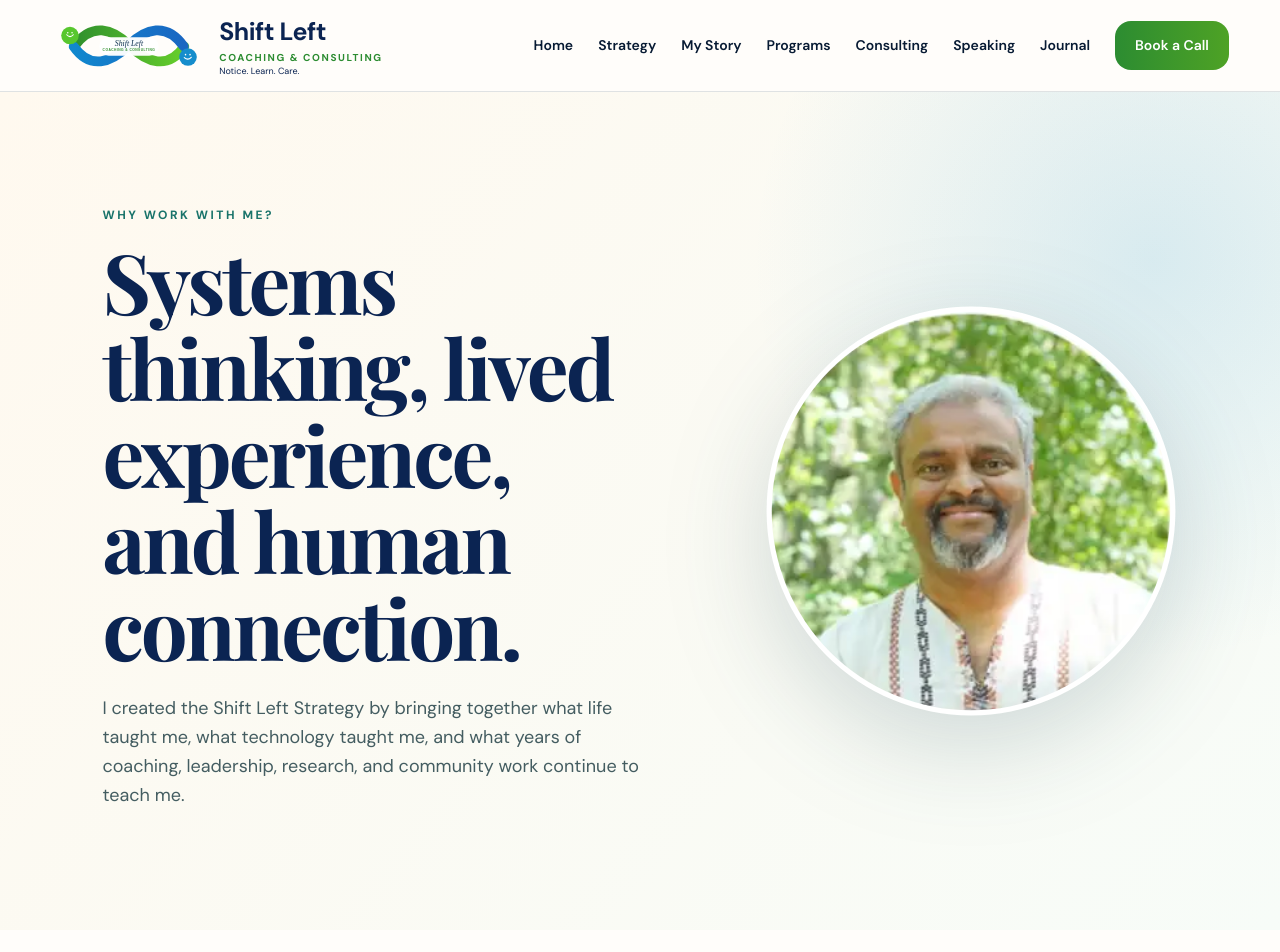
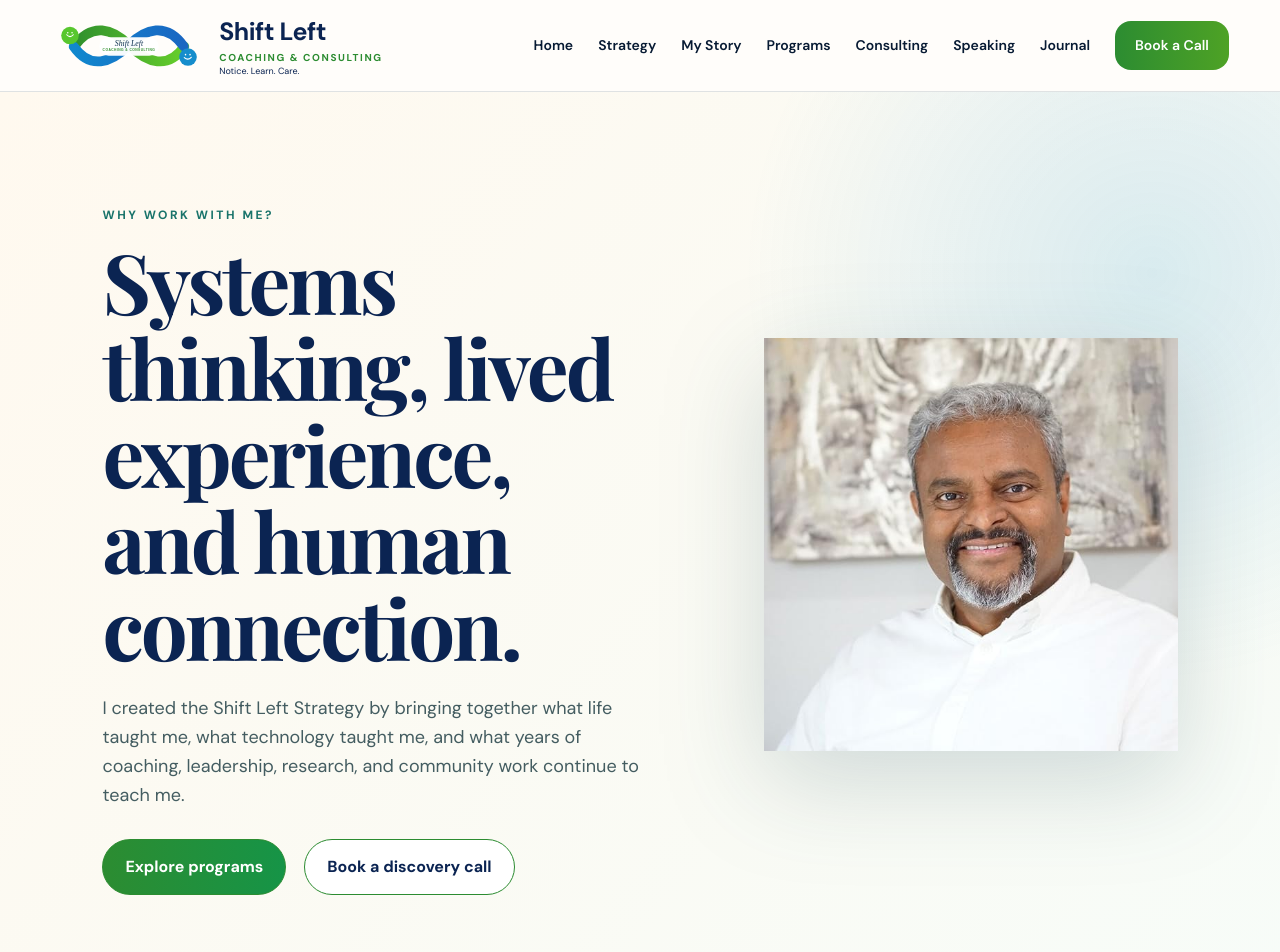
Before and after one commit to seattledesitv/shiftleftcc, a Next.js app: page /why-me in a window 1280 px wide. Shown: the top 952 px of the page. Built offline with nearby package versions, Linux system fonts and the light colour scheme; a web font is replaced by a local one.

Commit message:
Use new founder portrait and connect Why Me CTAs

```diff
--- a/app/why-me/page.tsx
+++ b/app/why-me/page.tsx
@@ -11,8 +11,8 @@ const strengths = [
 ];
 
 export default function WhyMePage(){return <main>
-<section className="whyMeHero"><div><p className="eyebrow">WHY WORK WITH ME?</p><h1>Systems thinking, lived experience, and human connection.</h1><p className="lead">I created the Shift Left Strategy by bringing together what life taught me, what technology taught me, and what years of coaching, leadership, research, and community work continue to teach me.</p></div><Image src="/bharath-portrait.svg" alt="Bharath Kumar Arekapudi" width={430} height={430} priority /></section>
+<section className="whyMeHero"><div><p className="eyebrow">WHY WORK WITH ME?</p><h1>Systems thinking, lived experience, and human connection.</h1><p className="lead">I created the Shift Left Strategy by bringing together what life taught me, what technology taught me, and what years of coaching, leadership, research, and community work continue to teach me.</p><div className="actions"><Link className="button primary" href="/programs">Explore programs</Link><Link className="button secondary" href="/book">Book a discovery call</Link></div></div><Image src="/f2ofujurrbr95cdsjtghjkqlu8._SY600_.jpg" alt="Bharath Kumar Arekapudi" width={430} height={430} priority /></section>
 <section className="trustGrid">{strengths.map(([title,copy])=><article key={title}><h2>{title}</h2><p>{copy}</p></article>)}</section>
 <section className="supportSplit"><div><p className="eyebrow">HOW I WORK</p><h2>Personalized guidance. Honest reflection. Practical movement.</h2></div><div><h3>Empathy and understanding</h3><p>Every person’s circumstances are different. I listen for the story beneath the problem and create a safe, respectful space for reflection without judgment.</p><h3>Structured and analytical</h3><p>We clarify what matters, identify patterns and obstacles, define realistic goals, and translate insight into actions that fit your life or organization.</p><h3>Future-focused and empowering</h3><p>The goal is not dependence on a coach. It is helping you build awareness, confidence, tools, and practices you can continue using.</p></div></section>
-<section className="offerBand"><p className="eyebrow">WHAT I CAN OFFER</p><h2>Coaching for wellbeing, life transitions, career clarity, leadership, and organizational growth.</h2><p>Sessions and programs can cultivate self-awareness, balance ego and empathy, strengthen a growth mindset, improve communication, and support proactive mental fitness.</p><div className="actions"><Link className="button primary" href="/#offerings">Explore coaching</Link><Link className="button secondary" href="/consulting">Explore consulting</Link></div></section>
+<section className="offerBand"><p className="eyebrow">WHAT I CAN OFFER</p><h2>Coaching for wellbeing, life transitions, career clarity, leadership, and organizational growth.</h2><p>Sessions and programs can cultivate self-awareness, balance ego and empathy, strengthen a growth mindset, improve communication, and support proactive mental fitness.</p><div className="actions"><Link className="button primary" href="/programs">Explore programs</Link><Link className="button secondary" href="/consulting">Explore consulting</Link></div></section>
 </main>}
```
